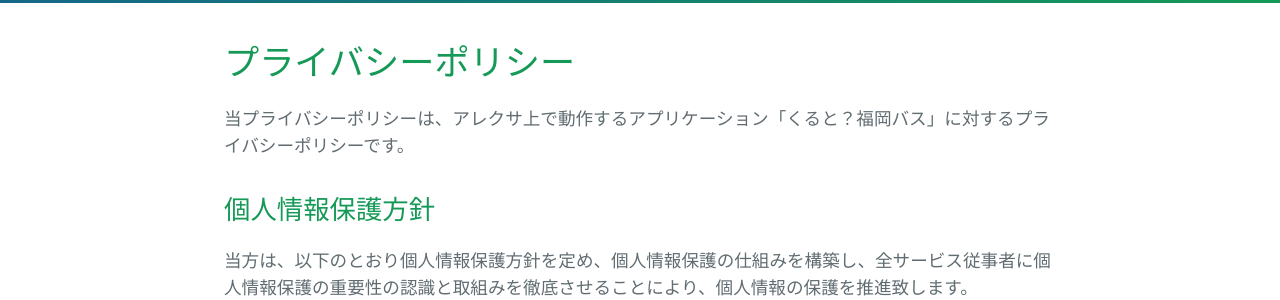
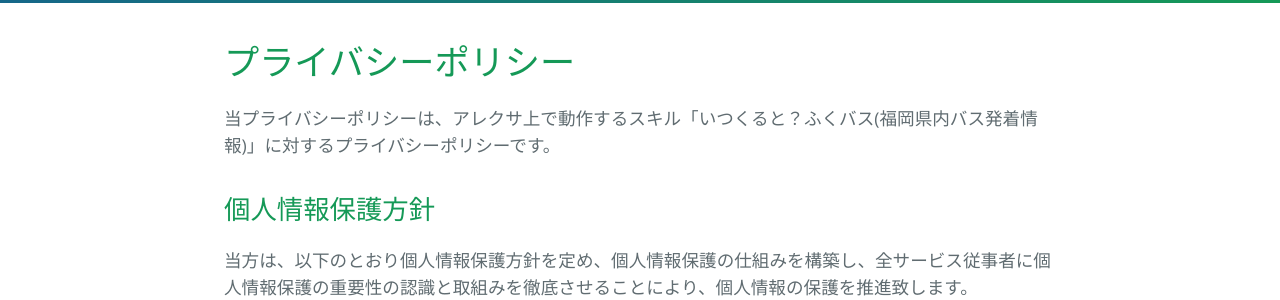
Before and after one commit to hironagai/hironagai.github.io, a Jekyll site: the page built from privacy-policy.markdown, in a window 1280 px wide. Shown: the part 705-1005 px from the top of the page. Built offline with Jekyll 4.4.1, drawn with Linux system fonts in a browser that asks for light colours; comment, search, counter and statistics services are not loaded.

Commit message:
スキル名の修正

```diff
--- a/privacy-policy.markdown
+++ b/privacy-policy.markdown
@@ -6,7 +6,7 @@
 
 # プライバシーポリシー
 
-当プライバシーポリシーは、アレクサ上で動作するアプリケーション「くると？福岡バス」に対するプライバシーポリシーです。
+当プライバシーポリシーは、アレクサ上で動作するスキル「いつくると？ふくバス(福岡県内バス発着情報)」に対するプライバシーポリシーです。
 
 ## 個人情報保護方針
 当方は、以下のとおり個人情報保護方針を定め、個人情報保護の仕組みを構築し、全サービス従事者に個人情報保護の重要性の認識と取組みを徹底させることにより、個人情報の保護を推進致します。
```
